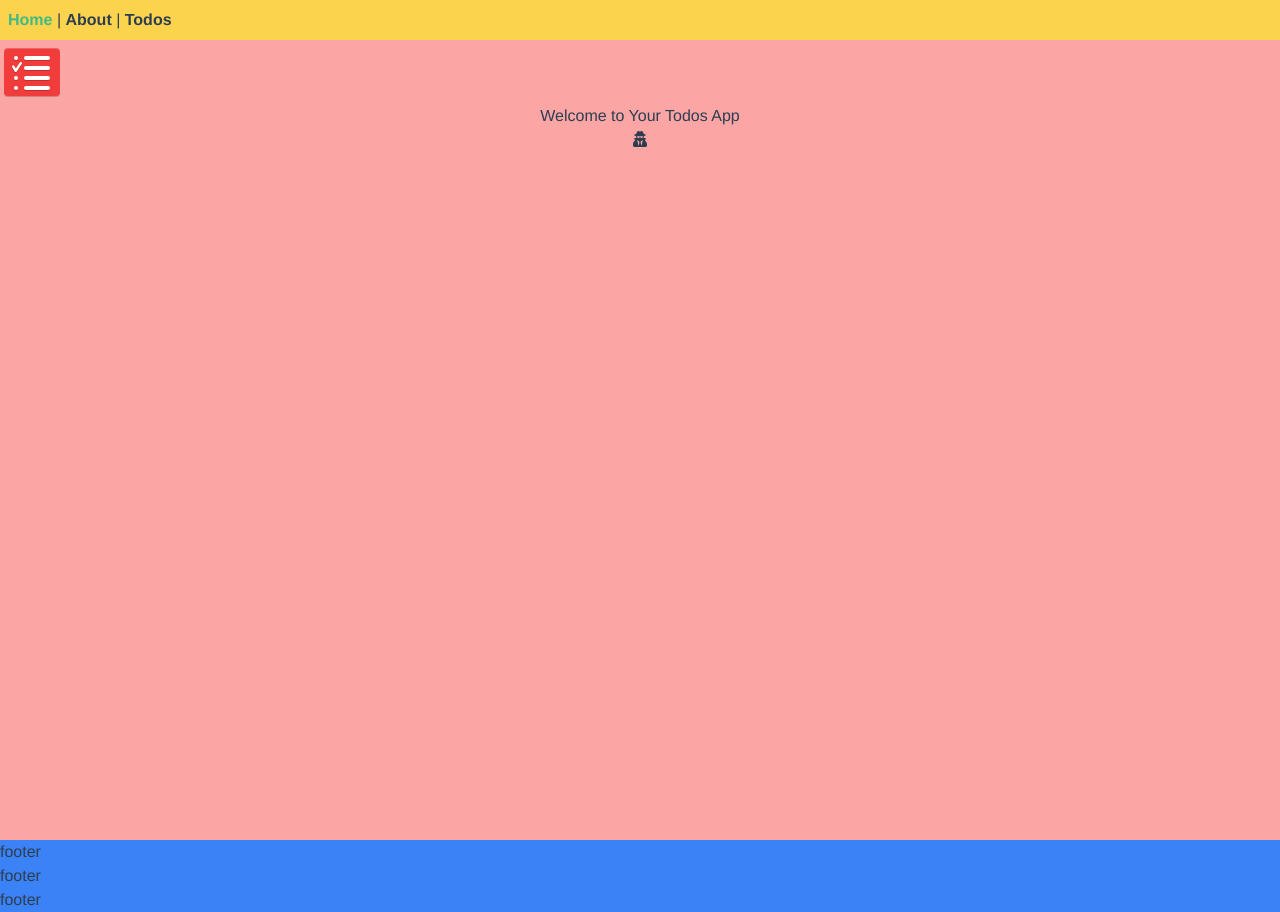
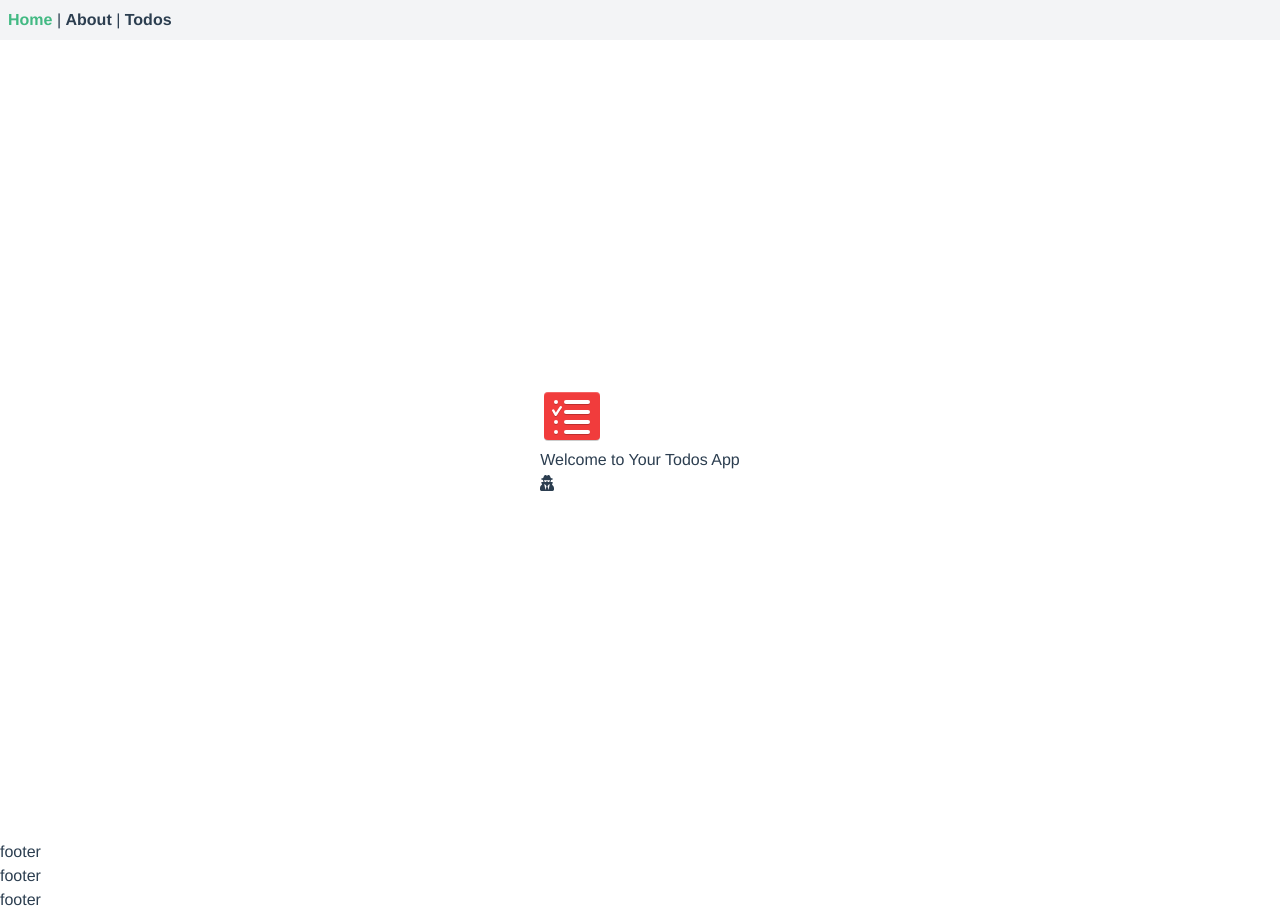
Before and after one commit to wael-ali/dockerized_node_mongodb_api, a Vue app in the folder frontend/: page / in a window 1280 px wide. Built offline with nearby package versions, Linux system fonts and the light colour scheme.

Commit message:
remove grid colors

```diff
--- a/frontend/src/App.vue
+++ b/frontend/src/App.vue
@@ -5,12 +5,12 @@
       <router-link to="/about">About</router-link> |
       <router-link :to="{ path: 'todos' }">Todos</router-link>
     </div>
-    <div class="flex">
-      <div class="text-center bg-red-300 min-h-screen w-full">
+    <div class="">
+      <div class="min-h-screen w-full flex justify-center items-center">
         <router-view/>
       </div>
     </div>
-    <div class="  bg-blue-500">
+    <div class="">
       <div> footer </div>
       <div> footer </div>
       <div> footer </div>
@@ -24,13 +24,13 @@
   -webkit-font-smoothing: antialiased;
   -moz-osx-font-smoothing: grayscale;
   /* text-align: center; */
-  @apply flex flex-col bg-red-500 bg-opacity-50;
+  @apply flex flex-col bg-opacity-50;
   color: #2c3e50;
 }
 
 #nav {
   /* padding: 30px; */
-  @apply p-2 h-10 bg-yellow-300;
+  @apply p-2 h-10 bg-gray-100;
 }
 
 #nav a {
```
